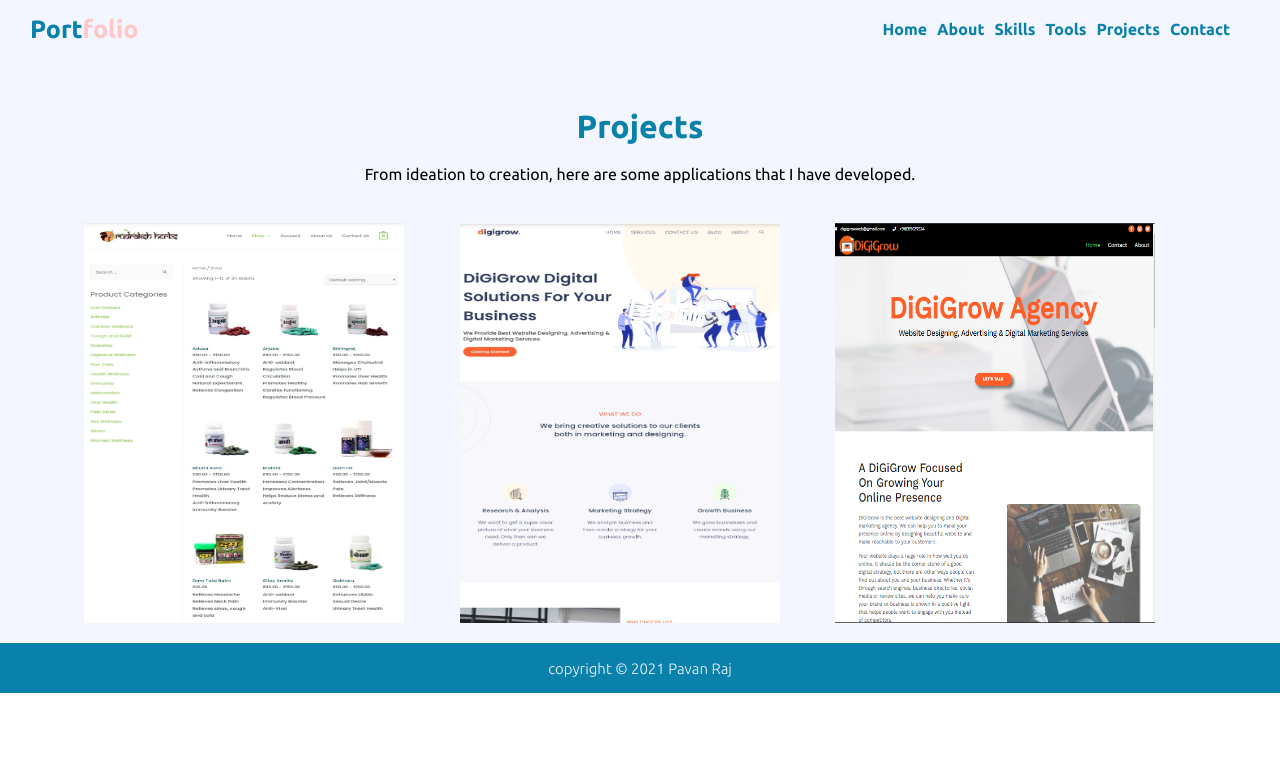
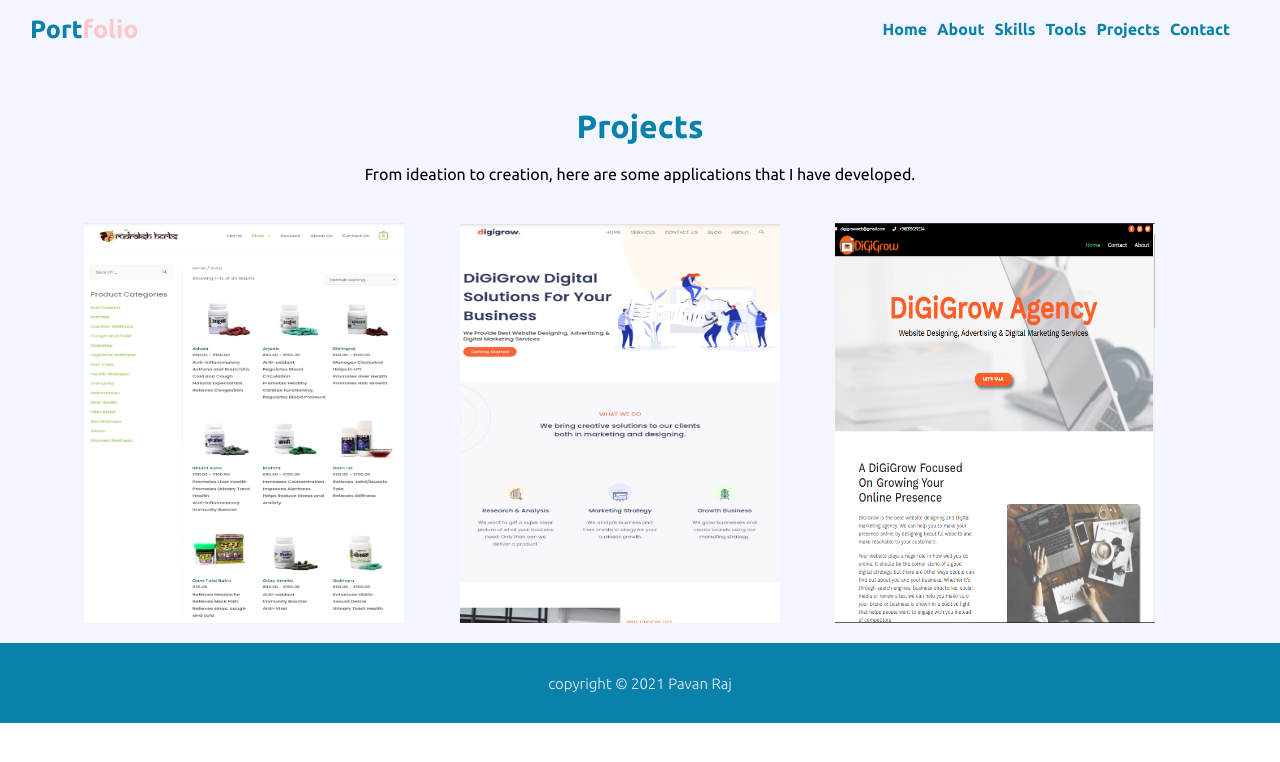
Before and after one commit to rajpavan65/myportfolio, a React (Create React App) app: page /project in a window 1280 px wide. Shown: the top 762 px of the page. Built offline with nearby package versions, Linux system fonts and the light colour scheme.

Commit message:
footer modified

```diff
--- a/src/App.js
+++ b/src/App.js
@@ -17,6 +17,7 @@
 
       <Router>
         <Navbar />
+
         <div className='container'>
           <Switch>
             <Route exact path="/" component={Home} />
@@ -29,6 +30,7 @@
         </div>
       </Router>
       <Footer />
+
     </>
   )
 }
--- a/src/components/About.js
+++ b/src/components/About.js
@@ -4,6 +4,8 @@
 function About() {
     return (
         <div className='skillsec'>
+
+
                 <h1 style={{ marginBottom: '20px' }}>About Me</h1>
                 <p style={{ marginBottom: '20px' }}>Find out who I am, where I'm from and what I'm all about.</p>
                 <div className='aboutme'>
@@ -13,11 +15,10 @@
                     <h2>A web designer and developer from Southampton in the India. I create bespoke websites to help people go further online.</h2>
                     <br></br>
 
-                <p style={{ textAlign: 'justify', marginBottom:'20px' }}>Since beginning my journey as a freelance developer nearly 2 years ago, I've done remote work for agencies, startups, and collaborated with talented people to create digital products for both business and consumer use. I'm quietly confident, naturally curious, and perpetually working on improving my chops one design problem at a time.</p>
+                    <p style={{ textAlign: 'justify', marginBottom: '20px' }}>Since beginning my journey as a freelance developer nearly 2 years ago, I've done remote work for agencies, startups, and collaborated with talented people to create digital products for both business and consumer use. I'm quietly confident, naturally curious, and perpetually working on improving my chops one design problem at a time.</p>
 
                     <button className='btn'>Resume</button>
                 </div>
-
 
 
         </div>
--- a/src/components/Footer.js
+++ b/src/components/Footer.js
@@ -2,9 +2,11 @@
 
 function Footer() {
     return (
+
         <div className='footer'>
            <h5>copyright &copy; 2021 Pavan Raj</h5>
         </div>
+
     )
 }
 
--- a/src/index.css
+++ b/src/index.css
@@ -2,11 +2,10 @@
 box-sizing: border-box;
   font-family: 'Ubuntu', sans-serif;
   margin: 0;
-
-
   padding: 0px;
 
 }
+
 #root{
   background-color: #F4F6FF;
 }
@@ -30,6 +29,7 @@
   width: 100%;
   max-width: 1152px;
 }
+
 
 @media (min-width: 576px){
   .container{
@@ -149,9 +149,6 @@
 justify-content: center;
 grid-auto-rows: max-content;
 
-
-
-
 }
 
 .skill{
@@ -190,13 +187,15 @@
   padding: 10px;
   width: 100%;
   border-radius: 5px;
-  border-width: thin;
+  border-color: #0A81AB;
 
 }
+
 textarea{
   padding: 10px;
   width: 100%;
   border-radius: 5px;
+  border-color: #0A81AB;
 }
 
 tr td:first-child{
@@ -285,7 +284,7 @@
   justify-content: center;
   align-items: center;
   width: 100%;
-  height: 50px;
+  height: 80px;
   background-color: #0A81AB;
 }
 .footer h5{
```
Also changed, not shown: src/components/Project.js (+5 -3 lines). Lines whose indentation alone changed are shown as unchanged.
